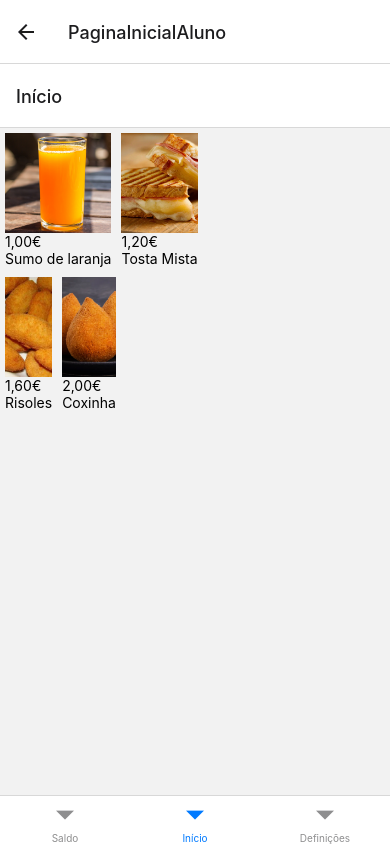
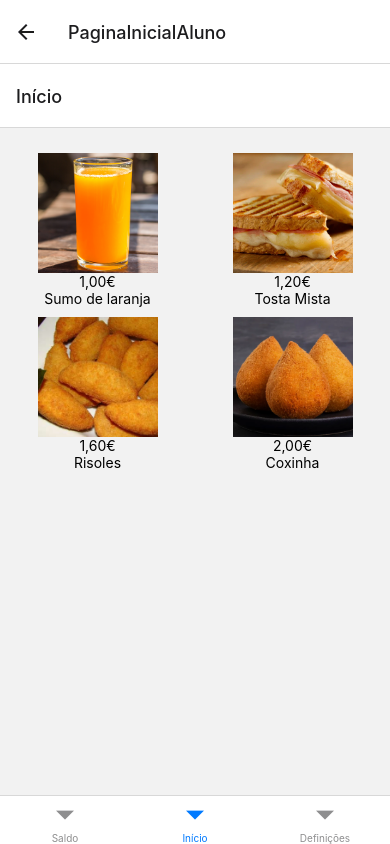
Before and after one commit to sharpramer/BarON, a React Native app: screen /PaginaInicialAluno in a window 390 px wide. Built offline with nearby package versions, Linux system fonts and the light colour scheme.

Commit message:
Adição e estilização do componente modal no ficheiro Produtos.js para fazer o pedido, estilização do conteiner de conteudo do Flatlist no ficheiro Produtos.js

```diff
--- a/Componentes/Produtos.js
+++ b/Componentes/Produtos.js
@@ -1,5 +1,5 @@
-import React from "react";
-import { View, Text, TouchableHighlight, Image, FlatList } from "react-native";
+import React, { useState } from "react";
+import { View, Text, TouchableHighlight, Image, FlatList, StyleSheet, Modal } from "react-native";
 
 const produtos = [
     { id: '1', imagem: require("./img/suco-laranja.png"), preco: '1,00€', nome: 'Sumo de laranja' },
@@ -9,22 +9,77 @@ const produtos = [
 ]
 
 export default function Produtos() {
+    const [modalVisibilidade, setModalVisibilidade] = useState(false)
     return (
+        <View>
             <FlatList
+                style={estilos.produtosTabela}
                 data={produtos}
                 renderItem={({item}) => {
                     return(
-                    <TouchableHighlight key={item.id}>
-                        <View style={{ flex: 1, margin: 5 }}>
-                            <Image source={item.imagem} style={{width: '100%', height:100}} />
+                        <View key={item.id} style={estilos.conteudoConteiner}>
+                            <TouchableHighlight
+                                onPress={() => {setModalVisibilidade(true)}}
+                            >
+                                <Image source={item.imagem} style={estilos.ImagemProduto} />
+                            </TouchableHighlight>
+
                             <Text>{item.preco}</Text>
                             <Text>{item.nome}</Text>
                         </View>
-                    </TouchableHighlight>
                     )
                 }}
                 keyExtractor={item => item.id}
                 numColumns={2}
             />
+            <Modal
+                transparent={true}
+                visible={modalVisibilidade}
+                onRequestClose={() => {setModalVisibilidade}}
+            >
+                <View style={estilos.conteudoModalConteiner}>
+                    <Text style={{ color: 'black' }}>Teste modal</Text>
+                    <TouchableHighlight
+                        onPress={() => {
+                            setModalVisibilidade(false);
+                        }}
+                        style={estilos.fecharBotao}
+                    >
+                        <Text style={estilos.buttonText}>Close</Text>
+                    </TouchableHighlight>
+                </View>
+            </Modal>
+        </View>
     );
 }
+
+const estilos = StyleSheet.create({
+    produtosTabela:{
+        marginTop: 20,
+    },
+
+    ImagemProduto:{
+        width: 120,
+        height: 120
+    },
+
+    fecharBotao: {
+        marginTop: 20,
+        backgroundColor: '#DDDDDD',
+        padding: 10,
+        borderRadius: 5,
+    },
+
+    conteudoConteiner:{
+        flex: 1,
+        margin: 5,
+        justifyContent: "center",
+        alignItems: "center",
+    },
+
+    conteudoModalConteiner:{
+        backgroundColor: 'white',
+        width: '100%',
+        height: '100%'
+    }
+})
```
Lines whose indentation alone changed are shown as unchanged.
